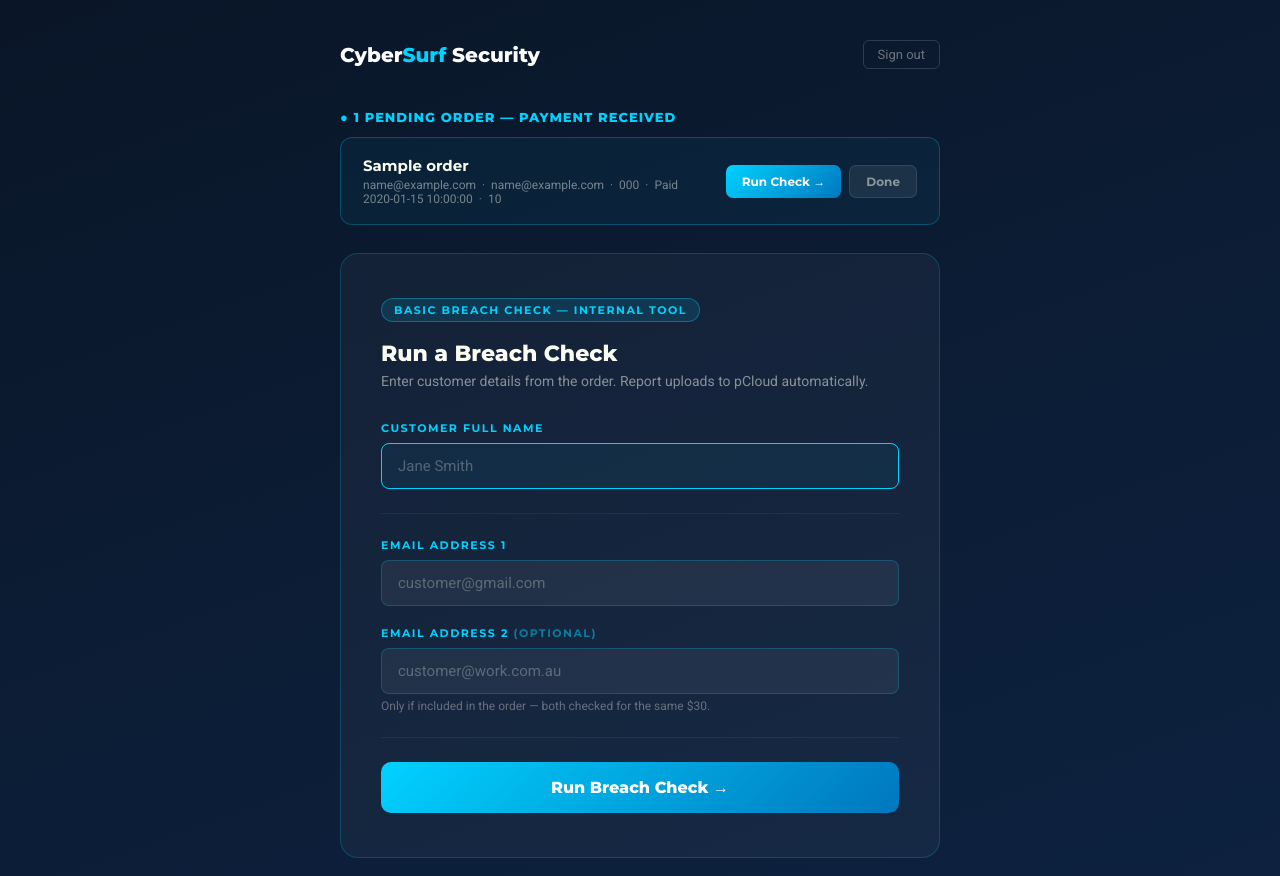
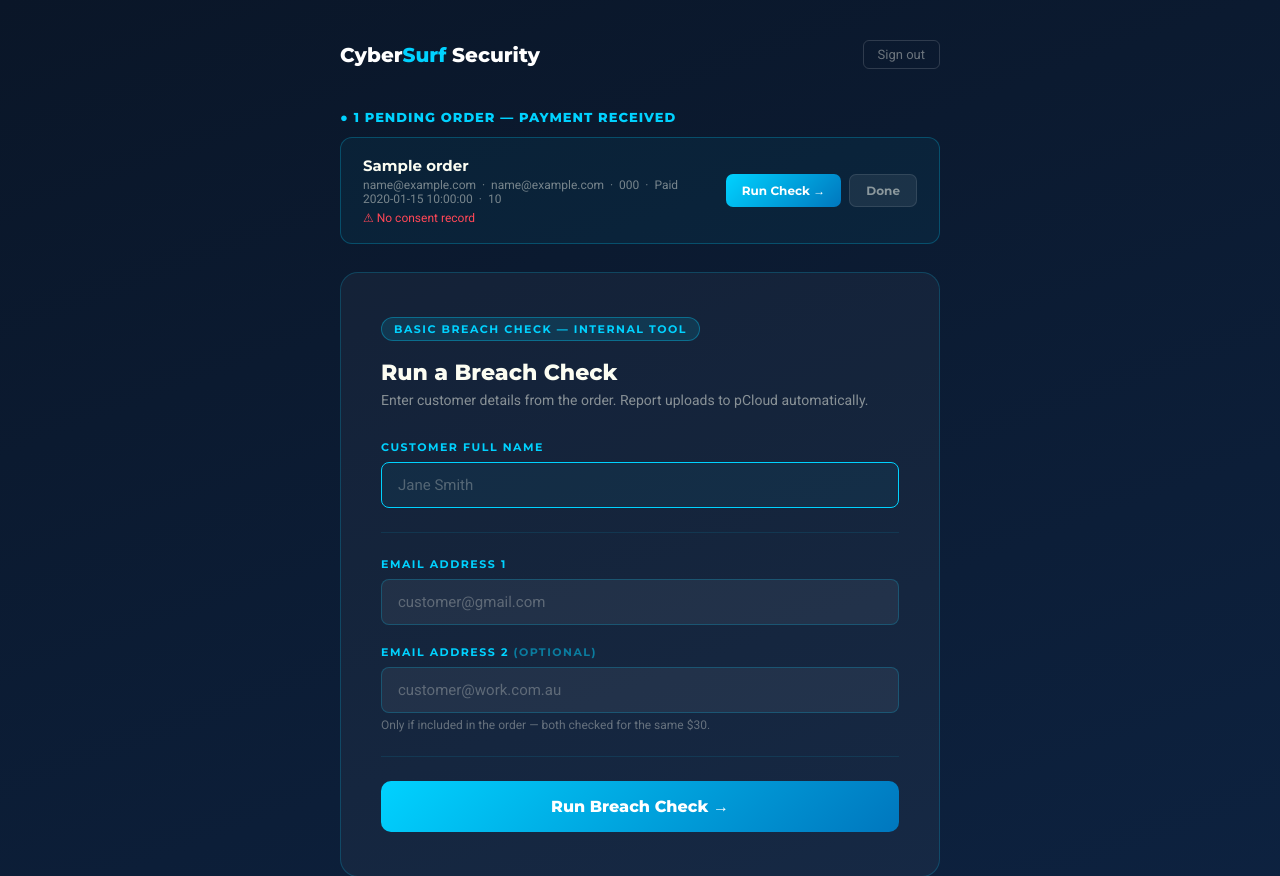
Before and after one commit to dcprojects1111/cybersurf-webapp-basic, a Flask app: template templates/index.html in a window 1280 px wide. Shown: the top 876 px of the page. Run offline with Flask 3, Linux system fonts and the light colour scheme; the template is opened without the code that fills it: most values are stand-ins (such as "Sample title", 1, 10 or a date in 2020).

Commit message:
Capture and display customer consent on orders
Store consent fields and timestamp in Stripe metadata at checkout,
save to order record via webhook, display consent confirmation
on pending orders dashboard with timestamp.

Co-Authored-By: Claude Sonnet 4.6 <noreply@anthropic.com>

```diff
--- a/app.py
+++ b/app.py
@@ -412,16 +412,23 @@ def delete_order(session_id):
 
 @app.route("/create-checkout", methods=["POST"])
 def create_checkout():
-    name   = request.form.get("name", "").strip()
-    phone  = request.form.get("phone", "").strip()
-    email1 = request.form.get("email1", "").strip().lower()
-    email2 = request.form.get("email2", "").strip().lower()
+    name              = request.form.get("name", "").strip()
+    phone             = request.form.get("phone", "").strip()
+    email1            = request.form.get("email1", "").strip().lower()
+    email2            = request.form.get("email2", "").strip().lower()
+    consent           = request.form.get("consent", "")
+    consent_passwords = request.form.get("consent_passwords", "")
 
     if not name or not email1:
         return "Name and at least one email address are required.", 400
 
+    if consent != "yes" or consent_passwords != "yes":
+        return "Both consent declarations are required.", 400
+
     if not STRIPE_SECRET_KEY:
         return "Stripe is not configured.", 500
+
+    consented_at = datetime.now().strftime("%d %b %Y %H:%M AEST")
 
     checkout_session = stripe.checkout.Session.create(
         payment_method_types=["card"],
@@ -440,10 +447,13 @@ def create_checkout():
         mode="payment",
         customer_email=email1,
         metadata={
-            "customer_name": name,
-            "phone":         phone,
-            "email1":        email1,
-            "email2":        email2,
+            "customer_name":       name,
+            "phone":               phone,
+            "email1":              email1,
+            "email2":              email2,
+            "consent":             consent,
+            "consent_passwords":   consent_passwords,
+            "consented_at":        consented_at,
         },
         success_url=f"{APP_BASE_URL}/checkout-success?session_id={{CHECKOUT_SESSION_ID}}",
         cancel_url="https://cybersurf.au",
@@ -476,13 +486,16 @@ def webhook():
         sess = event["data"]["object"]
         meta = sess.get("metadata", {})
         save_order({
-            "session_id":    sess["id"],
-            "name":          meta.get("customer_name", "Unknown"),
-            "phone":         meta.get("phone", ""),
-            "email1":        meta.get("email1", ""),
-            "email2":        meta.get("email2", ""),
-            "paid_at":       datetime.now().strftime("%d %b %Y %H:%M"),
-            "amount":        f"${sess.get('amount_total', 3000) / 100:.2f} AUD",
+            "session_id":          sess["id"],
+            "name":                meta.get("customer_name", "Unknown"),
+            "phone":               meta.get("phone", ""),
+            "email1":              meta.get("email1", ""),
+            "email2":              meta.get("email2", ""),
+            "paid_at":             datetime.now().strftime("%d %b %Y %H:%M"),
+            "amount":              f"${sess.get('amount_total', 3000) / 100:.2f} AUD",
+            "consent":             meta.get("consent", ""),
+            "consent_passwords":   meta.get("consent_passwords", ""),
+            "consented_at":        meta.get("consented_at", ""),
         })
 
     return "", 200
--- a/templates/index.html
+++ b/templates/index.html
@@ -59,6 +59,13 @@
           &nbsp;&middot;&nbsp; {{ order.phone }}
           &nbsp;&middot;&nbsp; Paid {{ order.paid_at }} &nbsp;&middot;&nbsp; {{ order.amount }}
         </div>
+        <div class="order-meta" style="margin-top:5px;">
+          {% if order.consent == 'yes' and order.consent_passwords == 'yes' %}
+          <span style="color:#00c864;">&#10003; Consent confirmed {{ order.consented_at }}</span>
+          {% else %}
+          <span style="color:#ff4757;">&#9888; No consent record</span>
+          {% endif %}
+        </div>
       </div>
       <div class="order-actions">
         <button class="btn-run" onclick="prefill('{{ order.name }}','{{ order.email1 }}','{{ order.email2 }}')">Run Check &rarr;</button>
```
